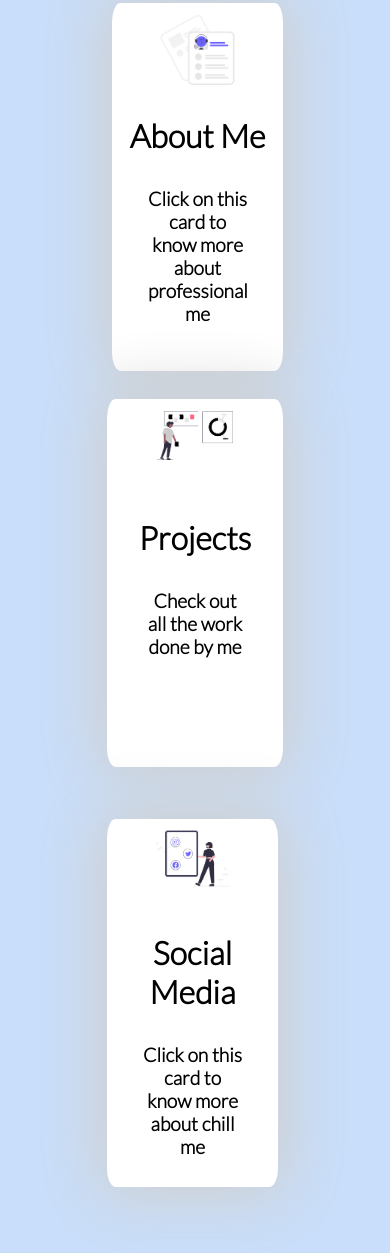
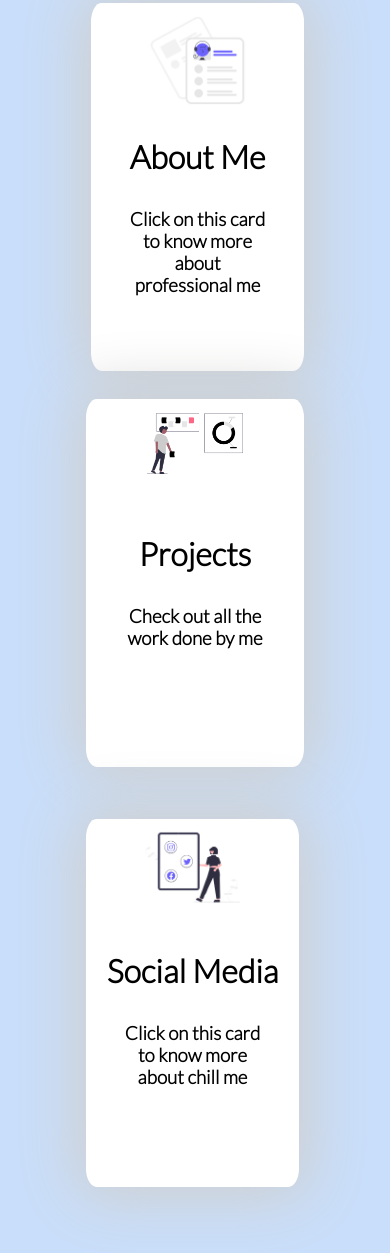
Before and after one commit to Thakkar-Khushang/IEEE-CS-TASK2, a plain HTML site: page index.html in a window 390 px wide. Shown: the part 197-1450 px from the top of the page. Drawn offline with Linux system fonts and the light colour scheme.

Commit message:
Changed width size for smaller screens

```diff
--- a/index.css
+++ b/index.css
@@ -22,18 +22,6 @@
             display: flex;
            }
 
-           .box h1
-           {
-            color:black;
-            margin-top: 20px;
-           }
-           .box h4
-           {
-            color:black;
-            font-size: larger;
-            padding:2rem
-           }
-
            .Heading h1
            {
             transition: 0.5s all ease-in-out;
@@ -55,6 +43,17 @@
             flex-direction: row;
             justify-content:center;
            }
+           .box h1
+           {
+            color:black;
+            margin-top: 20px;
+           }
+           .box h3
+           {
+            color:black;
+            padding:2rem
+           }
+
            .Lin h1{
                color: black;
            }
@@ -175,7 +174,7 @@
            }
            .Lin
            {
-            max-width: 80%;
+            max-width: 99%;
             max-height: 80%;
             padding: 2%;
             margin-bottom: 12%;
@@ -184,7 +183,7 @@
            }
            .Ghub
            {
-            max-width: 80%;
+            max-width: 99%;
             max-height: 60%;
             padding: 2%;
             margin-bottom: 12%;
@@ -192,7 +191,7 @@
            }
            .Igram
            {
-            max-width: 80%;
+            max-width: 99%;
             max-height: 60%;
             padding: 2%;
             margin-bottom: 12%;
--- a/index.html
+++ b/index.html
@@ -23,7 +23,7 @@
             <div class="Lin" style="text-align: center;">
                 <img src="linkedin.png">
                 <h1>About Me</h1>
-                <h4>Click on this card to know more about professional me</h4>
+                <h3>Click on this card to know more about professional me</h4>
             </div>
         </a>
 
@@ -32,14 +32,14 @@
             <div class="Ghub " style="text-align: center;">
                 <img src="GitHub.png">
                 <h1>Projects</h1>
-                <h4>Check out all the work done by me</h4>
+                <h3>Check out all the work done by me</h4>
             </div>
         </a>
         <a href="https://www.instagram.com/khus.thakkar/" style="text-decoration: none;color: white;margin-left: 6%;margin-right:8%">
             <div class="Igram" style="text-align: center;">
                 <img src="instagram.png">
                 <h1>Social Media</h1>
-                <h4>Click on this card to know more about chill me</h4>
+                <h3>Click on this card to know more about chill me</h4>
             </div>
         </a>
     </div>
```
